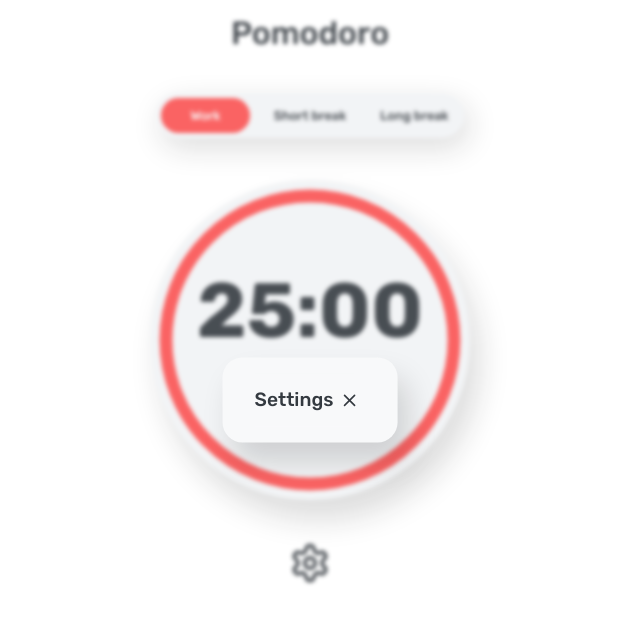
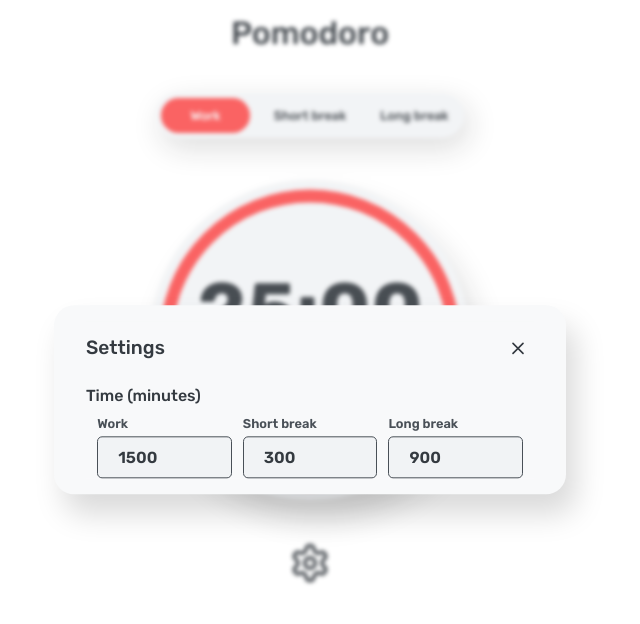
Before and after one commit to verasls/pomodoro, a Next.js app: page / in a window 1280 px wide. Both pictures are taken after a click on the button 640 px from the left and 563 px from the top of the page. Shown: the top 624 px of the page, without its empty margins (330-970 px from the left). Built offline with nearby package versions, Linux system fonts and the light colour scheme.

Commit message:
Refacor the SettingsModal and add the Time settings

```diff
--- a/app/GlobalStyles.tsx
+++ b/app/GlobalStyles.tsx
@@ -11,6 +11,7 @@
       --primary-color: #f1f3f5;
       --accent-color: #fa5252;
       --white: #f8f9fa;
+      --gray: #495057;
       --backdrop-color: rgba(248, 249, 250, 0.1);
       --shadow-small: 5px 10px 30px 0px rgba(0, 0, 0, 0.15);
       --shadow-large: 10px 20px 30px 0px rgba(0, 0, 0, 0.15);
--- a/app/components/Heading.tsx
+++ b/app/components/Heading.tsx
@@ -14,7 +14,7 @@
       : props.as === "h2"
       ? "1.2rem"
       : props.as === "h3"
-      ? "0.8rem"
+      ? "1rem"
       : ""
   };
   font-weight: 500;
--- a/app/components/Modal.tsx
+++ b/app/components/Modal.tsx
@@ -82,11 +82,12 @@
   if (!isOpen) return null;
 
   return createPortal(
-    <Overlay>
+    <>
+      <Overlay />
       <StyledModal>
         <>{cloneElement(children, { onCloseModal: close })}</>
       </StyledModal>
-    </Overlay>,
+    </>,
     document.body
   );
 }
--- /dev/null
+++ b/app/components/SettingsHeader.tsx
@@ -0,0 +1,30 @@
+import { X } from "lucide-react";
+import styled from "styled-components";
+import Heading from "./Heading";
+
+const StyledHeader = styled.div`
+  justify-content: space-between;
+  width: 100%;
+`;
+
+const Button = styled.button`
+  display: flex;
+  align-items: center;
+  justify-content: center;
+  cursor: pointer;
+`;
+
+type SettingsHeaderProps = {
+  onCloseModal?: () => void;
+};
+
+export default function SettingsHeader({ onCloseModal }: SettingsHeaderProps) {
+  return (
+    <StyledHeader>
+      <Heading as="h2">Settings</Heading>
+      <Button onClick={() => onCloseModal?.()}>
+        <X size={20} />
+      </Button>
+    </StyledHeader>
+  );
+}
--- a/app/components/SettingsModal.tsx
+++ b/app/components/SettingsModal.tsx
@@ -1,24 +1,15 @@
 import styled from "styled-components";
-import { X } from "lucide-react";
-import Heading from "./Heading";
+import SettingsHeader from "./SettingsHeader";
+import SettingsTime from "./SettingsTime";
 
 const StyledSettingsModal = styled.div`
   background-color: var(--white);
-  width: 90%;
-  max-width: 28rem;
-`;
+  width: 28rem;
 
-const SettingsHeader = styled.div`
-  display: flex;
-  justify-content: space-between;
-  width: 100%;
-`;
-
-const Button = styled.button`
-  display: flex;
-  align-items: center;
-  justify-content: center;
-  cursor: pointer;
+  & div {
+    display: flex;
+    align-items: center;
+  }
 `;
 
 type SettingsModalProps = {
@@ -28,12 +19,8 @@
 export default function SettingsModal({ onCloseModal }: SettingsModalProps) {
   return (
     <StyledSettingsModal>
-      <SettingsHeader>
-        <Heading as="h2">Settings</Heading>
-        <Button onClick={() => onCloseModal?.()}>
-          <X size={20} />
-        </Button>
-      </SettingsHeader>
+      <SettingsHeader onCloseModal={onCloseModal} />
+      <SettingsTime />
     </StyledSettingsModal>
   );
 }
--- /dev/null
+++ b/app/components/SettingsTime.tsx
@@ -0,0 +1,83 @@
+import styled from "styled-components";
+import { Phase } from "../context/PomodoroContext";
+import Heading from "./Heading";
+import {
+  LONG_BREAK_TIME,
+  SHORT_BREAK_TIME,
+  WORK_TIME,
+} from "../utils/constants";
+import useLocalStorage from "../hooks/useLocalStorage";
+import React from "react";
+
+const StyledSettingsTime = styled.div`
+  flex-wrap: wrap;
+  justify-content: space-evenly;
+
+  & h3 {
+    width: 100%;
+    margin: 0.8rem 0;
+  }
+
+  & div {
+    display: flex;
+    flex-direction: column;
+    width: 30%;
+  }
+
+  & label {
+    width: 100%;
+    margin-bottom: 5px;
+    font-size: 0.8rem;
+    font-weight: 600;
+    color: var(--gray);
+  }
+
+  & input {
+    background-color: var(--primary-color);
+    color: var(--text-color);
+    height: 36px;
+    width: -webkit-fill-available;
+    padding: 20px;
+    border-radius: 5px;
+    font-weight: 600;
+    border: 1px solid var(--gray);
+  }
+`;
+
+const phaseTimes: Record<Phase, number> = {
+  Work: WORK_TIME,
+  "Short break": SHORT_BREAK_TIME,
+  "Long break": LONG_BREAK_TIME,
+};
+
+export default function SettingsTime() {
+  const [times, setTimes] = useLocalStorage<Record<Phase, number>>(
+    "time",
+    phaseTimes
+  );
+
+  function handleInputChange(event: React.ChangeEvent<HTMLInputElement>) {
+    const { id, value } = event.target;
+    setTimes({ ...times, [id]: parseInt(value) });
+  }
+
+  return (
+    <StyledSettingsTime>
+      <Heading as="h3">Time (minutes)</Heading>
+
+      {Object.keys(phaseTimes).map((phase) => (
+        <div key={phase}>
+          <label htmlFor={phase}>{phase}</label>
+          <input
+            type="number"
+            id={phase}
+            min={1}
+            max={60}
+            value={times[phase as Phase]}
+            onChange={handleInputChange}
+          />
+        </div>
+      ))}
+    </StyledSettingsTime>
+  );
+}
```
